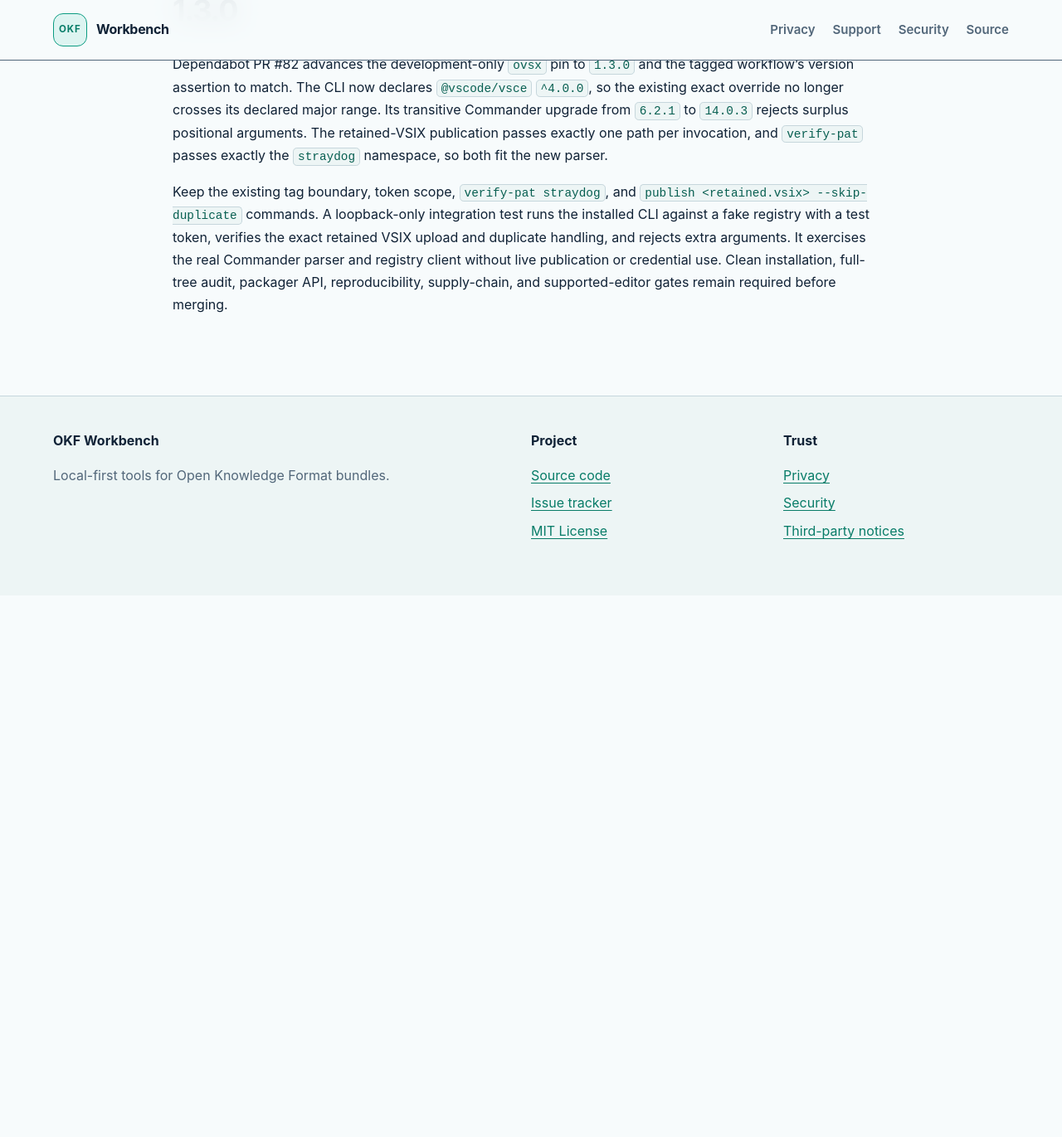
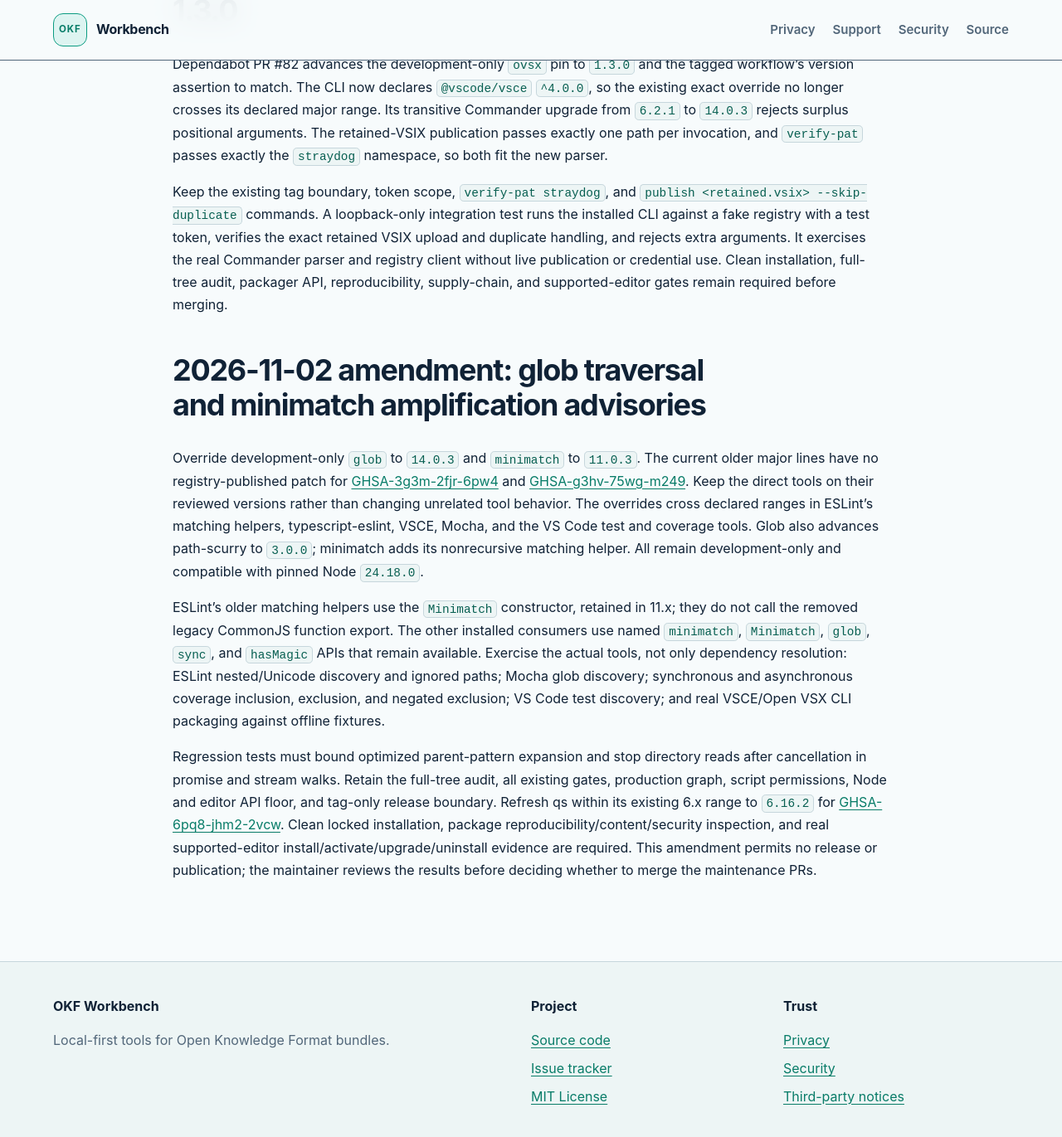
Before and after one commit to koizumikento/okf-workbench, a Jekyll site: the page built from docs/decisions/0013-development-tooling-security-updates.md, in a window 1280 px wide and 1400 px high, scrolled down 3968 px. Shown: the top 1371 px of the window at 83% size. Built offline with Jekyll 4.4.1, drawn with Linux system fonts in a browser that asks for light colours; our own code applies the rules of GitHub Pages for plain Markdown files; before the commit the page ends 4686 px from its top, so only the background shows below that.

Commit message:
fix: patch development glob traversal and matcher amplification

```diff
--- a/docs/decisions/0013-development-tooling-security-updates.md
+++ b/docs/decisions/0013-development-tooling-security-updates.md
@@ -128,3 +128,33 @@ the exact retained VSIX upload and duplicate handling, and rejects extra argumen
 It exercises the real Commander parser and registry client without live publication
 or credential use. Clean installation, full-tree audit, packager API, reproducibility,
 supply-chain, and supported-editor gates remain required before merging.
+
+## 2026-11-02 amendment: glob traversal and minimatch amplification advisories
+
+Override development-only `glob` to `14.0.3` and `minimatch` to `11.0.3`. The current
+older major lines have no registry-published patch for
+[GHSA-3g3m-2fjr-6pw4](https://github.com/advisories/GHSA-3g3m-2fjr-6pw4) and
+[GHSA-g3hv-75wg-m249](https://github.com/advisories/GHSA-g3hv-75wg-m249).
+Keep the direct tools on their reviewed versions rather than changing unrelated
+tool behavior. The overrides cross declared ranges in ESLint's matching helpers,
+typescript-eslint, VSCE, Mocha, and the VS Code test and coverage tools. Glob also
+advances path-scurry to `3.0.0`; minimatch adds its nonrecursive matching helper.
+All remain development-only and compatible with pinned Node `24.18.0`.
+
+ESLint's older matching helpers use the `Minimatch` constructor, retained in 11.x;
+they do not call the removed legacy CommonJS function export. The other installed
+consumers use named `minimatch`, `Minimatch`, `glob`, `sync`, and `hasMagic` APIs
+that remain available. Exercise the actual tools, not only dependency resolution:
+ESLint nested/Unicode discovery and ignored paths; Mocha glob discovery; synchronous
+and asynchronous coverage inclusion, exclusion, and negated exclusion; VS Code test
+discovery; and real VSCE/Open VSX CLI packaging against offline fixtures.
+
+Regression tests must bound optimized parent-pattern expansion and stop directory
+reads after cancellation in promise and stream walks. Retain the full-tree audit,
+all existing gates, production graph, script permissions, Node and editor API floor,
+and tag-only release boundary. Refresh qs within its existing 6.x range to `6.16.2`
+for [GHSA-6pq8-jhm2-2vcw](https://github.com/advisories/GHSA-6pq8-jhm2-2vcw).
+Clean locked installation, package reproducibility/content/security inspection, and
+real supported-editor install/activate/upgrade/uninstall evidence are required.
+This amendment permits no release or publication; the maintainer reviews the results
+before deciding whether to merge the maintenance PRs.
--- a/package.json
+++ b/package.json
@@ -456,7 +456,9 @@
     "@vscode/vsce": "$@vscode/vsce",
     "diff": "8.0.4",
     "serialize-javascript": "7.1.3",
-    "@azure/msal-node": "7.1.0"
+    "@azure/msal-node": "7.1.0",
+    "glob": "14.0.3",
+    "minimatch": "11.0.3"
   },
   "allowScripts": {
     "@vscode/vsce-sign@2.1.0": true,
```
Also changed, not shown: docs/implementation-environment.md (+13 -3 lines), test/unit/foundation/development-globbing.test.ts (added, +132 -0 lines), 1 other file.
